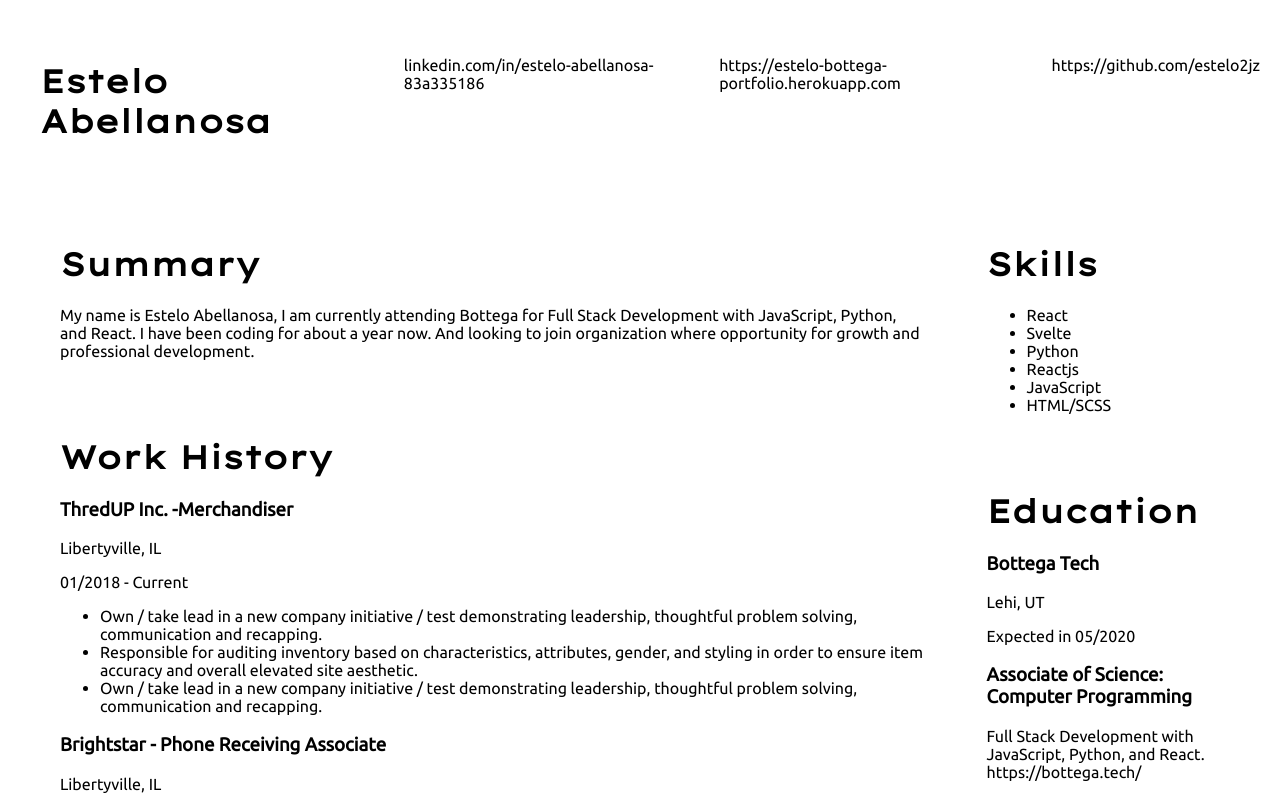
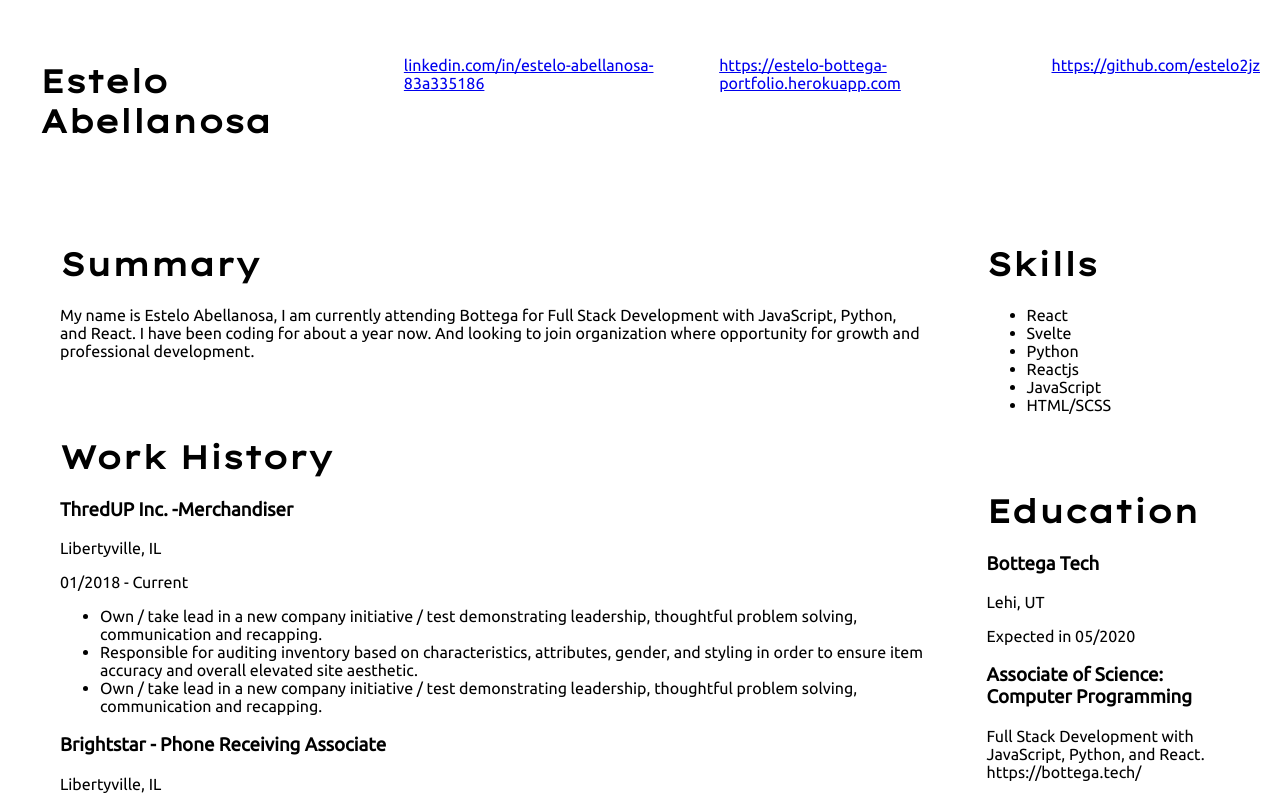
Before and after one commit to estelo2jz/resume-app, a React (Create React App) app: page / in a window 1280 px wide. Shown: the top 800 px of the page. Built offline with nearby package versions, Linux system fonts and the light colour scheme.

Commit message:
Update header.js

```diff
--- a/src/components/header.js
+++ b/src/components/header.js
@@ -11,13 +11,19 @@ export default class Header extends Component {
 
           <div className="links-flex-container">
             <div className="header-links">
-              <p>linkedin.com/in/estelo-abellanosa-83a335186</p>
+              <p>
+                <a href="https://www.linkedin.com/in/estelo-abellanosa-83a335186" >linkedin.com/in/estelo-abellanosa-83a335186</a>
+              </p>
             </div>
             <div className="header-links">
-              <p>https://estelo-bottega-portfolio.herokuapp.com</p>
+              <p>
+                <a href="https://estelo-bottega-portfolio.herokuapp.com/">https://estelo-bottega-portfolio.herokuapp.com</a>
+              </p>
             </div>
             <div className="header-links">
-              <p>https://github.com/estelo2jz</p>
+              <p>
+                <a href="https://github.com/estelo2jz">https://github.com/estelo2jz</a>
+              </p>
             </div>
           </div>
         </div>
```
